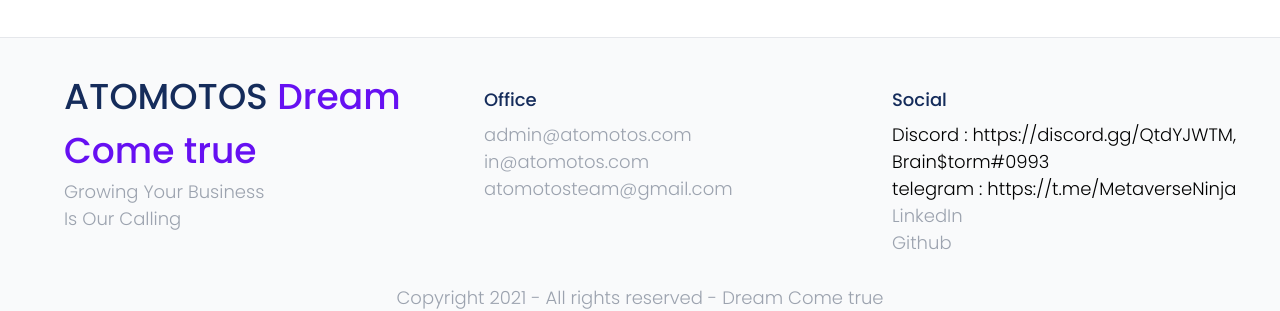
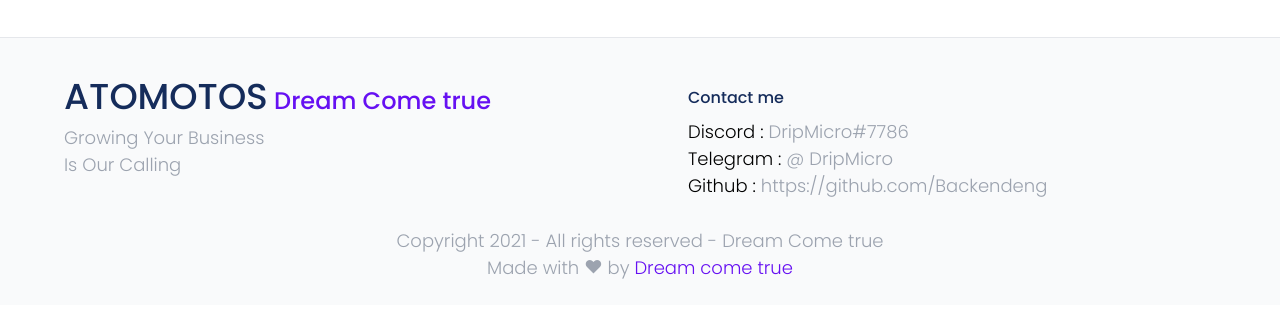
Before and after one commit to Rocky528/GamePortfolio, a React (Create React App) app: page /team in a window 1280 px wide. Shown: the part 1307-1618 px from the top of the page. Built offline with nearby package versions, Linux system fonts and the light colour scheme.

Commit message:
Add footer

```diff
--- a/src/json/landingPage.json
+++ b/src/json/landingPage.json
@@ -25,7 +25,9 @@
             ],
             "detail": "Last Battle full set of complete source code + resources, pro-test MOBA class [full network first]",
             "credit": "https://github.com/Backendeng/moba",
-            "loom": "https://www.loom.com/embed/14159ba95c3a4aa0b6ba7d58c13e883e"
+            "loom": "https://www.loom.com/embed/14159ba95c3a4aa0b6ba7d58c13e883e",
+            "loom1": "https://www.loom.com/embed/4b0b6044ae794189a1be108632816660",
+            "play": ""
         },
         {
             "id": "asdg2933aadads1",
--- a/src/pages/ProjectPage.js
+++ b/src/pages/ProjectPage.js
@@ -5,7 +5,7 @@
 import Header from 'parts/Header';
 import HeroPortfolio from 'parts/HeroPortfolio';
 import Discuss from 'parts/Discuss';
-// import Footer from 'parts/Footer';
+import Footer from 'parts/Footer';
 import AllPortfolio from 'parts/AllPortfolio';
 
 import Data from 'json/landingPage.json';
@@ -22,7 +22,7 @@
         <HeroPortfolio {...this.props} />
         <AllPortfolio data={Data.portfolio} />
         <Discuss {...this.props} />
-        {/* <Footer /> */}
+        <Footer />
       </>
     );
   }
--- a/src/parts/BrandIcon.js
+++ b/src/parts/BrandIcon.js
@@ -12,7 +12,7 @@
     >
       <p className="text-theme-blue text-4xl">
         ATOMOTOS
-        <span className="text-theme-purple"> Dream Come true</span>
+        <span className="text-theme-purple" style={{ fontSize: '1.5rem' }}> Dream Come true</span>
       </p>
     </Button>
   );
--- a/src/parts/Footer.js
+++ b/src/parts/Footer.js
@@ -9,7 +9,7 @@
     <div className="bg-gray-50 border-t border-gray-200 pb-6">
       <div className="container flex-col mx-auto ">
         <div className="flex flex-col sm:flex-row mt-8 justify-center">
-          <div className="w-1/3 flex-col ml-16 mr-8">
+          <div className="w-1/2 flex-col ml-16 mr-8">
             <BrandIcon />
             <p className="w-full text-lg text-gray-400 font-light">
               Growing Your Business
@@ -18,7 +18,7 @@
               Is Our Calling
             </p>
           </div>
-          <div className="w-1/3 mt-0 ml-16 mr-0 sm:ml-0 sm:mr-5">
+          {/* <div className="w-1/3 mt-0 ml-16 mr-0 sm:ml-0 sm:mr-5">
             <h1 className="text-lg text-theme-blue pt-4 pb-2">
               Office
             </h1>
@@ -31,27 +31,32 @@
             <p className="text-lg text-gray-400 font-light">
               atomotosteam@gmail.com
             </p>
-            {/* <p className="text-lg text-gray-400 font-light">
+            <p className="text-lg text-gray-400 font-light">
               Klaten, Central Java, Indonesia
-            </p> */}
-          </div>
-          <div className="w-1/3 ml-16 sm:ml-0 mt-0">
-            <h1 className="text-lg text-theme-blue pt-4 pb-2">
-              Social
+            </p>
+          </div> */}
+          <div className="w-1/2 ml-16 sm:ml-0 mt-0">
+            <h1 className="text-theme-blue pt-4 pb-2">
+              Contact me
             </h1>
-            <h3 className="flex text-lg text-black-400 font-light hover:underline">
-              Discord : https://discord.gg/QtdYJWTM, Brain$torm#0993
-
-            </h3>
-            <h3 className="flex text-lg text-black-400 font-light hover:underline">
-              telegram : https://t.me/MetaverseNinja
-            </h3>
-            <Button href="linkedin.com/in/azminoh-abdul-595620231" type="link" target="_blank" className="flex text-lg text-gray-400 font-light hover:underline" isExternal>
-              LinkedIn
-            </Button>
-            <Button href="https://github.com/CryptoBrainStorm0417" type="link" target="_blank" className="flex text-lg text-gray-400 font-light hover:underline" isExternal>
-              Github
-            </Button>
+            <a href="https://discord.gg/ePmcWq7t" target="_blank" className="flex text-lg font-light hover:underline" rel="noreferrer">
+              <span className="text-black-400">Discord : </span>
+              {' '}
+&nbsp;
+              <span className="text-gray-400">DripMicro#7786</span>
+            </a>
+            <a href="https://t.me/DripMicro" target="_blank" className="flex text-lg font-light hover:underline" rel="noreferrer">
+              <span className="text-black-400">Telegram : </span>
+              {' '}
+&nbsp;
+              <span className="text-gray-400">@ DripMicro</span>
+            </a>
+            <a href="https://github.com/Backendeng" target="_blank" className="flex text-lg font-light hover:underline" rel="noreferrer">
+              <span className="text-black-400">Github : </span>
+              {' '}
+&nbsp;
+              <span className="text-gray-400">https://github.com/Backendeng</span>
+            </a>
           </div>
         </div>
         <div className="flex-col text-center mt-7">
--- a/src/parts/PortfolioDetail.js
+++ b/src/parts/PortfolioDetail.js
@@ -51,7 +51,7 @@
                       <p className="font-light text-xl text-gray-400 text-center mb-10">
                         {item.type}
                       </p>
-                      <p className="font-light text-xl italic text-gray-400 text-center mb-10">
+                      {/* <p className="font-light text-xl italic text-gray-400 text-center mb-10">
                         <Button
                           style={{
                             color: 'white', backgroundColor: '#505050', borderRadius: '6px', fontSize: '18px', marginTop: '30px', minHeight: '35px', marginBottom: 'auto', padding: '15px 80px 16px', fontWeight: '700', fontStyle: 'initial',
@@ -64,7 +64,7 @@
                         >
                           Live Preview
                         </Button>
-                      </p>
+                      </p> */}
                     </Fade>
 
                     <Fade bottom delay={300 * 1}>
@@ -73,7 +73,8 @@
                       </div>
                     </Fade>
 
-                    {}
+                    {item.loom !== ''
+                      ? (
                         <Fade bottom>
                           <h2 className="flex justify-center text-3xl text-theme-blue font-bold mt-6">
                             Screen Video
@@ -99,11 +100,12 @@
                             </div>
                           </div>
                         </Fade>
+                      )
+                      : ''}
 
+                    {item.loom1 !== ''
+                      ? (
                         <Fade bottom>
-                      <h2 className="flex justify-center text-3xl text-theme-blue font-bold mt-6">
-                        Live Preview
-                      </h2>
                           <div id="loomID" className="flex justify-center xl:mb-6 mt-3">
                             <div id="loom" className="w-4/5 sm:w-4/6">
                               <div style={{
@@ -111,8 +113,12 @@
                               }}
                               >
                                 <iframe
-                              title="play"
-                              src="https://i.simmer.io/@AtomotosC/atomotos-fps-2"
+                                  title="loom1"
+                                  src={`${item.loom1}?autoplay=1`}
+                                  frameBorder={0}
+                                  webkitallowfullscreen
+                                  mozallowfullscreen
+                                  allowFullScreen
                                   style={{
                                     position: 'absolute', top: 0, left: 0, width: '100%', height: '100%',
                                   }}
@@ -121,6 +127,33 @@
                             </div>
                           </div>
                         </Fade>
+                      )
+                      : ''}
+
+                    {item.play !== '' ? (
+                      <Fade bottom>
+                        <h2 className="flex justify-center text-3xl text-theme-blue font-bold mt-6">
+                          Live Preview
+                        </h2>
+                        <div id="PlayID" className="flex justify-center xl:mb-6 mt-3">
+                          <div id="play" className="w-4/5 sm:w-4/6">
+                            <div style={{
+                              position: 'relative', paddingBottom: '50.502793296089386%', height: 0, width: '100%',
+                            }}
+                            >
+                              <iframe
+                                title="play"
+                                src={item.play}
+                                style={{
+                                  position: 'absolute', top: 0, left: 0, width: '100%', height: '100%',
+                                }}
+                              />
+                            </div>
+                          </div>
+                        </div>
+                      </Fade>
+                    )
+                      : ''}
 
                     <Fade bottom delay={300 * 1}>
                       <div className="flex flex-col mt-16 mb-12 mx-8 sm:mx-16 xl:mx-28">
```
Lines whose indentation alone changed are shown as unchanged.
